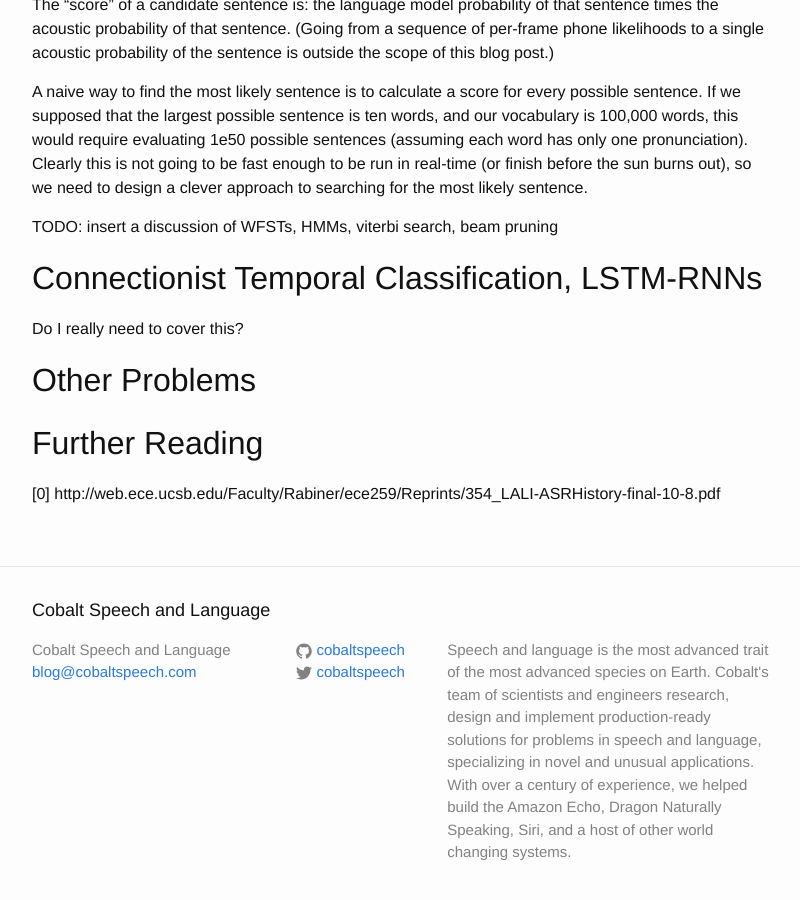
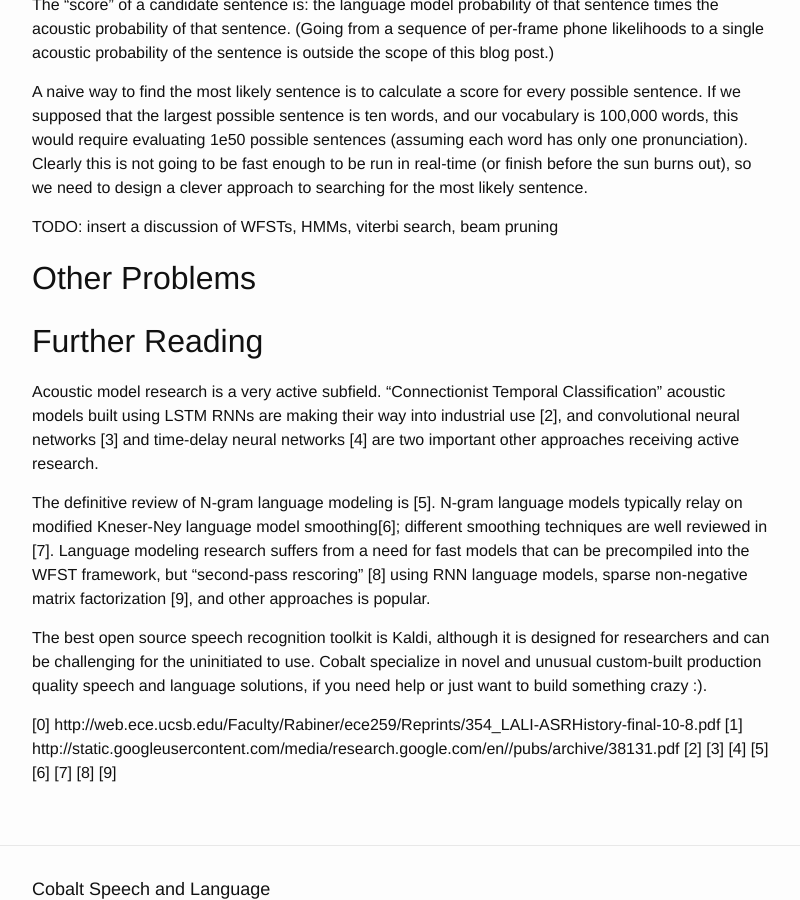
Before and after one commit to cobalt-paul/cobalt-blog, a Jekyll site: the page built from _posts/2016-06-23-introduction-to-asr.markdown, in a window 1280 px wide and 900 px high, scrolled down 5660 px. Shown: the whole window, without its empty margins (238-1038 px from the left). Built offline with Jekyll 4.4.1, drawn with Linux system fonts in a browser that asks for light colours; formulas are drawn with MathJax 3; some of the changed text lies outside the part shown.

Commit message:
Update 2016-06-23-introduction-to-asr.markdown

```diff
--- a/_posts/2016-06-23-introduction-to-asr.markdown
+++ b/_posts/2016-06-23-introduction-to-asr.markdown
@@ -62,9 +62,9 @@ This explanation is heavily simplified, and diving into the details will make ma
 
 An acoustic model works roughly like this:
 
-* the audio is cut up into 10ms chunks called frames
-* the frame is transformed, using signal processing, into a condensed set of features (a typical feature set might be 40 mel-frequency cepstral coefficients, with 7 frames of context on each side)
-* the features are then fed into the acoustic model (typically a deep neural network), which outputs the likelihoods of each phoneme.
+* the audio is cut up into chunks every 10 ms called frames
+* the frame is transformed, using signal processing, into a condensed set of features (a typical feature set might be, e.g., 40 mel-frequency cepstral coefficients, with 7 frames of context on each side)
+* the features are then fed into the acoustic model (commonly a deep neural network [1]), which outputs the likelihoods of each phoneme.
 
 There are some important simplifications in this explanation. First, there are other approaches, most notably "connectionist temporal classification" approaches, which are currently transition from research into industry. A later section will discuss this approach. Second, the output targets of a typical feed-forward deep neural network acoustic model are actually context-dependent targets in a phonetic tree, but conceptually it's reasonable to just thing of the model as producing phone likelihoods.
 
@@ -109,10 +109,21 @@ A naive way to find the most likely sentence is to calculate a score for every p
 TODO: insert a discussion of WFSTs, HMMs, viterbi search, beam pruning
 
 
-## <a name='ctclstm'></a>Connectionist Temporal Classification, LSTM-RNNs
-Do I really need to cover this?
 ## <a name='other'></a>Other Problems
 ## <a name='furtherreading'></a>Further Reading
+Acoustic model research is a very active subfield. "Connectionist Temporal Classification" acoustic models built using LSTM RNNs are making their way into industrial use [2], and convolutional neural networks [3] and time-delay neural networks [4] are two important other approaches receiving active research.
 
+The definitive review of N-gram language modeling is [5]. N-gram language models typically relay on modified Kneser-Ney language model smoothing[6]; different smoothing techniques are well reviewed in [7]. Language modeling research suffers from a need for fast models that can be precompiled into the WFST framework, but "second-pass rescoring" [8] using RNN language models, sparse non-negative matrix factorization [9], and other approaches is popular.
+
+The best open source speech recognition toolkit is Kaldi, although it is designed for researchers and can be challenging for the uninitiated to use. Cobalt specialize in novel and unusual custom-built production quality speech and language solutions, if you need help or just want to build something crazy :).
 
 [0] http://web.ece.ucsb.edu/Faculty/Rabiner/ece259/Reprints/354_LALI-ASRHistory-final-10-8.pdf
+[1] http://static.googleusercontent.com/media/research.google.com/en//pubs/archive/38131.pdf
+[2]
+[3]
+[4]
+[5]
+[6]
+[7]
+[8]
+[9]
```
